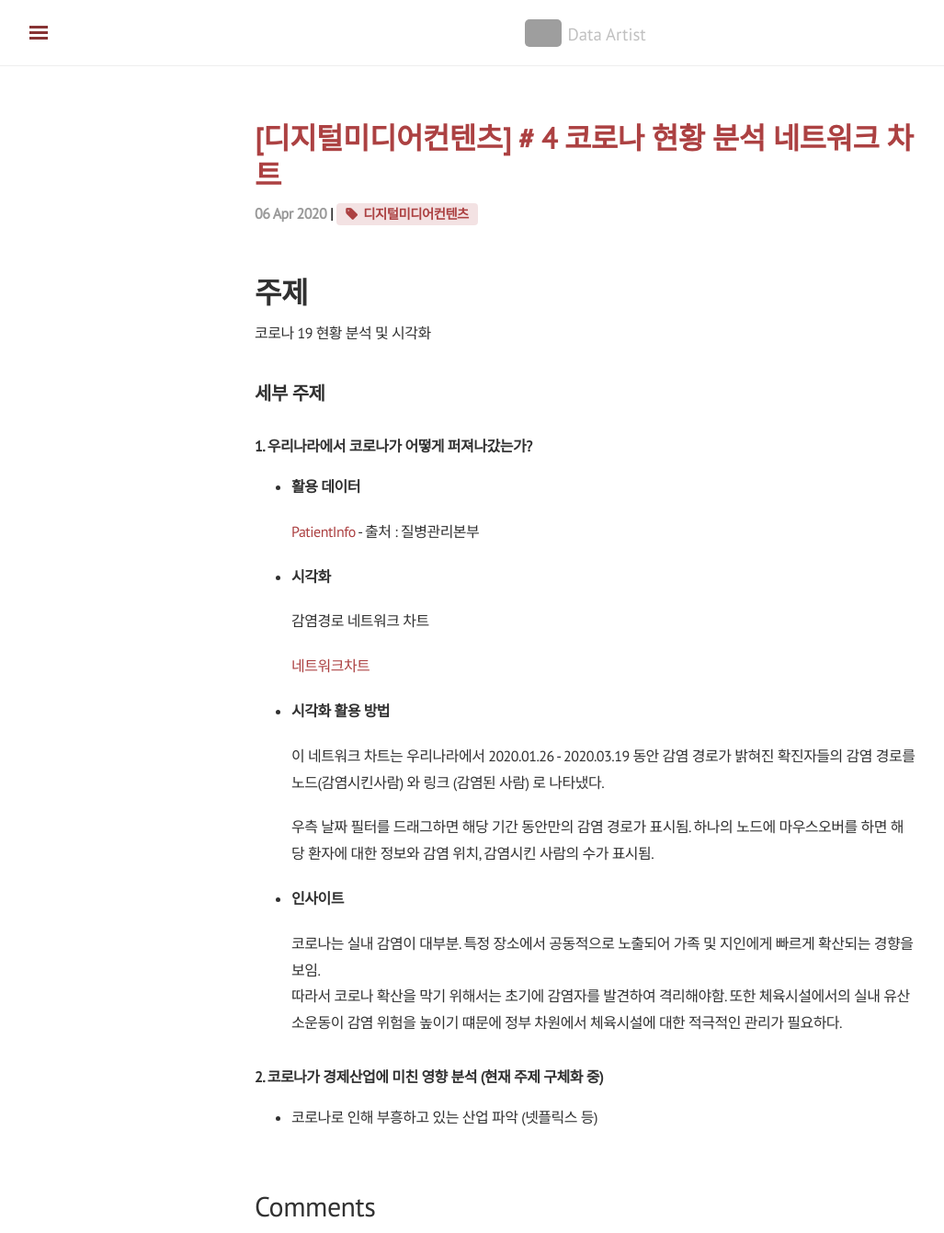
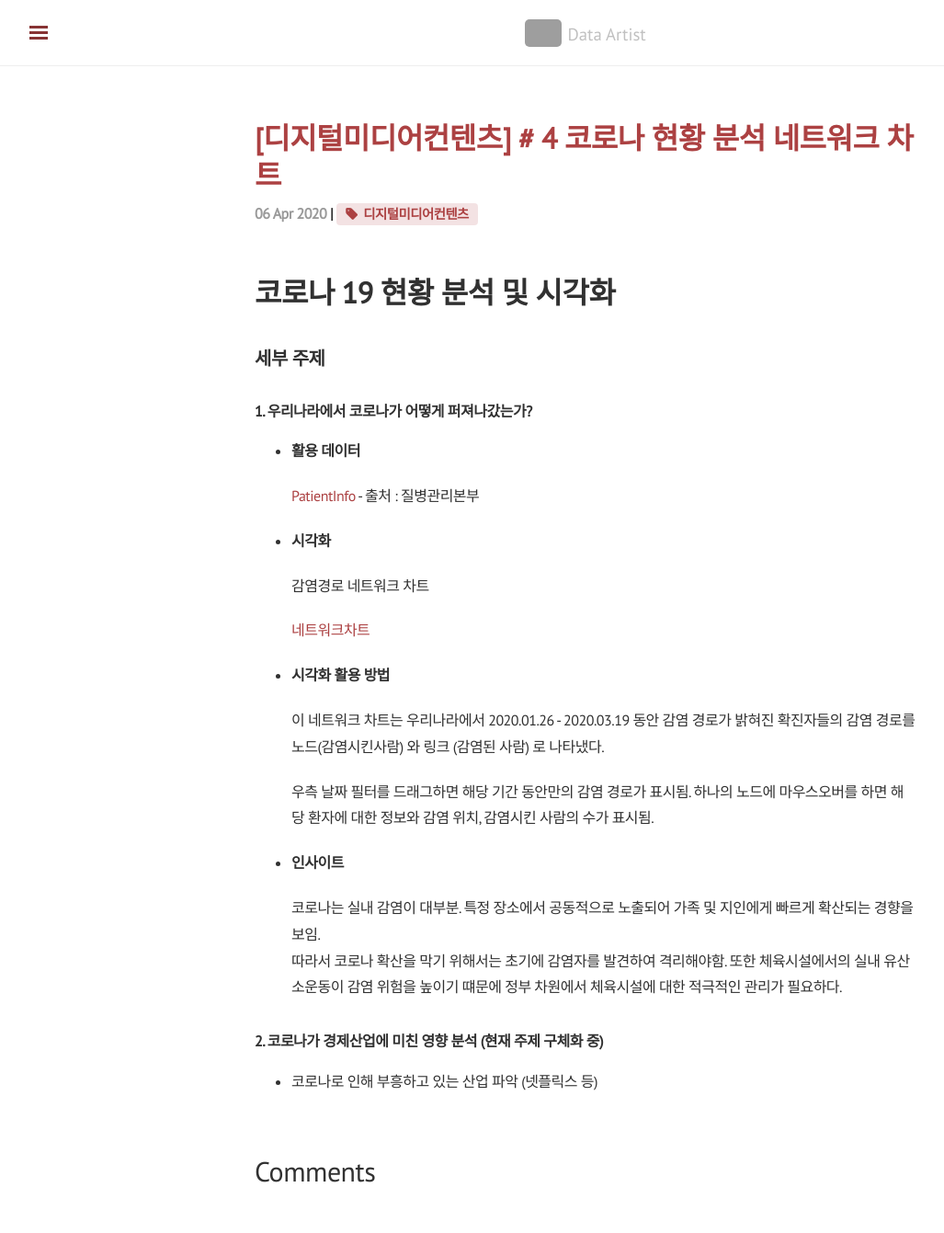
Before and after one commit to shanny924/shanny924.github.io, a Jekyll site: the page built from _posts/2020-04-06-dmc#4.md, in a window 1280 px wide and 1341 px high. Shown: the whole window at 92% size, without its empty margins (3-1030 px from the left). Built offline with Jekyll 4.4.1, drawn with Linux system fonts in a browser that asks for light colours; nearby versions of some CDN libraries; comment, search, counter and statistics services are not loaded; grey boxes are pictures that could not be loaded.

Commit message:
Update 2020-04-06-dmc#4.md

```diff
--- a/_posts/2020-04-06-dmc#4.md
+++ b/_posts/2020-04-06-dmc#4.md
@@ -5,9 +5,7 @@ category : [School]
 tag: [디지털미디어컨텐츠]
 ---
 
-# 주제
-
-코로나 19 현황 분석 및 시각화
+# 코로나 19 현황 분석 및 시각화
 
 
 ## 세부 주제
```
